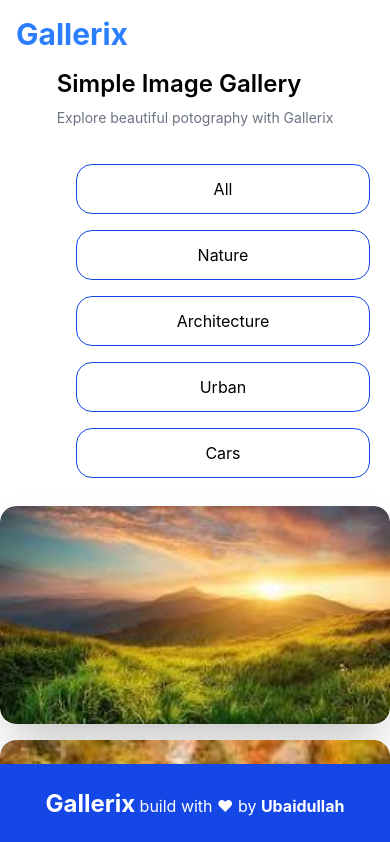
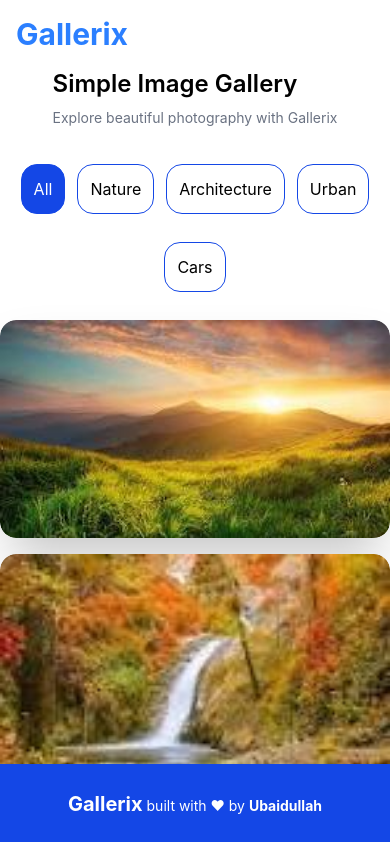
Before and after one commit to ubaid-X/Gallerix, a website built with Vite: page index.html in a window 390 px wide. Shown: the top 842 px of the page. Built offline with nearby package versions, Linux system fonts and the light colour scheme; files whose address does not match are found by name.

Commit message:
Added new functaionality

```diff
--- a/index.html
+++ b/index.html
@@ -7,7 +7,7 @@
     <link rel="stylesheet" href="/src/css/style.css" />
   </head>
   <!-- padding =>  it will prevent the last gallery images from being hidden behind the footer. -->
-  <bo class="pb-20 bg-black/5">
+  <body class="pb-20">
     <header>
       <nav>
         <!-- logo -->
@@ -24,7 +24,7 @@
         <p
           class="my-2 text-sm md:text-xl lg:text-2xl text-gray-500 mx-auto w-max"
         >
-          Explore beautiful potography with Gallerix
+          Explore beautiful photography with Gallerix
         </p>
       </div>
     </header>
@@ -33,30 +33,30 @@
     <main>
       <!-- button section -->
       <section
-      class="btn-sec flex justify-center p-5 flex-col md:flex-row lg:flex-row "
+        class="btn-sec  flex flex-wrap justify-center gap-3 p-5"
       >
         <button
-        class=" btn-all border border-blue-700 ml-14 rounded-2xl p-3 hover:bg-blue-700 hover:text-white transition-all duration-100 my-2"
+          class="btn-all gallery-filter border  border-blue-700  rounded-2xl p-3 bg-blue-700 text-white transition-all duration-100 my-2"
         >
           All
         </button>
         <button
-        class="btn-nature border border-blue-700 ml-14 rounded-2xl p-3 hover:bg-blue-700 hover:text-white transition-all duration-100 my-2"
+          class="btn-nature gallery-filter border border-blue-700  rounded-2xl p-3 transition-all duration-100 my-2"
         >
           Nature
         </button>
         <button
-        class="btn-arch border border-blue-700 ml-14 rounded-2xl p-3 hover:bg-blue-700 hover:text-white transition-all duration-100 my-2"
+          class="btn-arch gallery-filter  border border-blue-700  rounded-2xl p-3  transition-all duration-100 my-2"
         >
           Architecture
         </button>
         <button
-        class="btn-urban border border-blue-700 ml-14 rounded-2xl p-3 hover:bg-blue-700 hover:text-white transition-all duration-100 my-2"
+          class="btn-urban gallery-filter  border border-blue-700  rounded-2xl p-3  transition-all duration-100 my-2"
         >
           Urban
         </button>
         <button
-        class="btn-car border border-blue-700 ml-14 rounded-2xl p-3 hover:bg-blue-700 hover:text-white transition-all duration-100 my-2"
+          class="btn-car gallery-filter  border border-blue-700 rounded-2xl p-3 transition-all duration-100 my-2"
         >
           Cars
         </button>
@@ -71,7 +71,8 @@
       <!-- card template -->
       <template class="card-template">
         <div
-        class="card break-inside-avoid mb-4 overflow-hidden rounded-2xl shadow-2xl">
+          class="card break-inside-avoid mb-4 overflow-hidden rounded-2xl shadow-2xl"
+        >
           <img
             class="card-img rounded-2xl w-full h-auto object-cover block transition-transform duration-500 hover:scale-105"
             src=""
@@ -81,24 +82,35 @@
       </template>
 
       <!-- // image modal for showing the image in large size when clicked on it. -->
-    <div class="image-overlay fixed inset-0 bg-black/70 hidden  flex items-center justify-center z-10">
-    <div class="image-modal  w-2xl h-xl relative  flex items-center justify-center ">
-        <button class="close-btn bg-red-500 text-white w-[50px] h-[50px] rounded-sm top-0 right-0 absolute">×</button>
-        <img class="w-full h-auto  object-cover" src="" alt="">
+
+      <div
+        class="image-overlay fixed inset-0 bg-black/70 hidden flex items-center justify-center z-10"
+      >
+        <div
+          class="image-modal relative flex items-center justify-center max-w-[90vw] max-h-[90vh]"
+        >
+          <button
+            class="close-btn absolute top-0 right-0 bg-red-500 text-white w-10 h-10 rounded-sm text-2xl"
+          >
+            ×
+          </button>
+
+          <img
+            class="max-w-full max-h-[90vh] object-contain rounded-xl"
+            src=""
+            alt="image"
+          />
         </div>
       </div>
-
-
     </main>
     <!-- footer  -->
     <footer
       class="text-white bg-blue-700 h-20 mt-3 flex justify-center items-center fixed bottom-0 left-0 w-full"
     >
-      <p>
-        <span class="font-bold text-2xl">Gallerix</span> build with ❤ by
-        <a class="hover:underline font-bold" href="https://github.com/ubaid-X"
-          >Ubaidullah</a
-        >
+      <p class="text-sm md:text-base">
+    <span class="font-bold text-xl">Gallerix</span>
+    built with ❤ by
+    <a class="hover:underline font-bold" href="https://github.com/ubaid-X" alt="github link" target="_blank">Ubaidullah</a>
     </p>
     </footer>
 
--- a/src/js/main.js
+++ b/src/js/main.js
@@ -1,4 +1,4 @@
-let GalleryImages =
+const GalleryImages =
     [
         {
             img: `/images/nature1.jfif`,
@@ -26,27 +26,27 @@ let GalleryImages =
         },
         {
             img: `/images/arch1.jfif`,
-            category: "architechture"
+            category: "architecture"
         },
         {
             img: `/images/arch2.jfif`,
-            category: "architechture"
+            category: "architecture"
         },
         {
             img: `/images/arch3.jfif`,
-            category: "architechture"
+            category: "architecture"
         },
         {
             img: `/images/arch4.jfif`,
-            category: "architechture"
+            category: "architecture"
         },
         {
             img: `/images/arch5.jfif`,
-            category: "architechture"
+            category: "architecture"
         },
         {
             img: `/images/arch6.jfif`,
-            category: "architechture"
+            category: "architecture"
         },
         {
             img: `/images/urban1.jfif`,
@@ -98,12 +98,12 @@ let GalleryImages =
         }
     ];
 
-let template = document.querySelector(".card-template");
-let container = document.querySelector(".cards-container");
+const template = document.querySelector(".card-template");
+const container = document.querySelector(".cards-container");
 
 // function to get the data and append it to the container
-let getData = (val) => {
-    let cardClone = document.importNode(template.content, true);
+const getData = (val) => {
+    const cardClone = document.importNode(template.content, true);
     cardClone.querySelector(".card-img").src = val.img;
     cardClone.querySelector(".card-img").alt = `${val.category} image`;
     container.appendChild(cardClone);
@@ -111,7 +111,7 @@ let getData = (val) => {
 
 
 // function to assign data based on the keyword
-let assignData = (keyword) => {
+const assignData = (keyword) => {
     container.classList.add("opacity-0");
 
     setTimeout(() => {
@@ -132,12 +132,25 @@ let assignData = (keyword) => {
 
 // funtioanlity on clicking the buttons
 document.querySelector(".btn-sec").addEventListener("click", (e) => {
+    // if the button is not select so return
+    if (!e.target.classList.contains("gallery-filter")) {
+        return;
+    }
+
+    // it is for adding classes on active button and remove from all others
+    const buttons = document.querySelectorAll(".gallery-filter");
+    buttons.forEach((val) => {
+            val.classList.remove("text-white", "bg-blue-700");
+
+    });
+    e.target.classList.add("text-white", "bg-blue-700");
+
     if (e.target.classList.contains("btn-all")) {
         assignData("all");
     } else if (e.target.classList.contains("btn-nature")) {
         assignData("nature");
     } else if (e.target.classList.contains("btn-arch")) {
-        assignData("architechture");
+        assignData("architecture");
     } else if (e.target.classList.contains("btn-urban")) {
         assignData("urban");
     } else if (e.target.classList.contains("btn-car")) {
@@ -145,6 +158,7 @@ document.querySelector(".btn-sec").addEventListener("click", (e) => {
     }
 })
 
+// functionality to open the modal on clicking the image
 container.addEventListener("click", (e) => {
     if (e.target.classList.contains("card-img")) {
         document.querySelector(".image-modal img").src = e.target.src;
@@ -153,6 +167,7 @@ container.addEventListener("click", (e) => {
     }
 })
 
+// functionality to close the modal on clicking the overlay or close button
 document.querySelector(".image-overlay").addEventListener("click", (e) => {
     if (e.target.classList.contains("image-overlay")) {
         document.querySelector(".image-overlay").classList.add("hidden");
@@ -160,6 +175,7 @@ document.querySelector(".image-overlay").addEventListener("click", (e) => {
     }
 })
 
+// functionality to close the modal on clicking the overlay or close button
 document.querySelector(".close-btn").addEventListener("click", (e) => {
     if (e.target.classList.contains("close-btn")) {
         document.querySelector(".image-overlay").classList.add("hidden");
```
Lines whose indentation alone changed are shown as unchanged.
